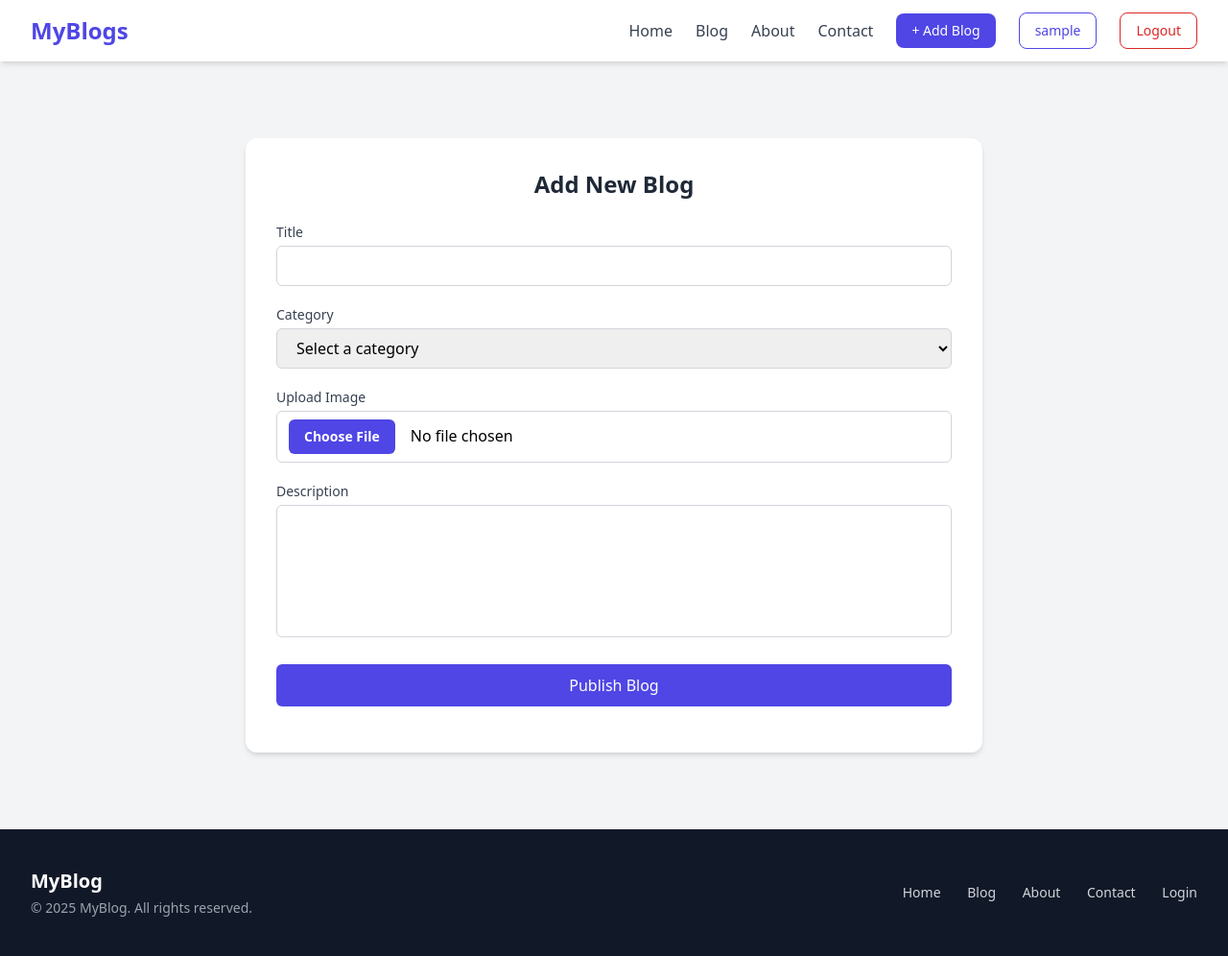
After one commit to MrNipeshGhimire/Django_blog_project_namuna, a Django app: page /create/ in a window 1280 px wide. The commit adds this page. Shown: the whole page at 96% size. Run offline with Django 5.2, Linux system fonts and the light colour scheme; the visitor is signed in with stand-in values (Sample User, id 1).

Commit message:
logout commit

```diff
--- a/blog_project/blog_app/templates/components/_navbar.html
+++ b/blog_project/blog_app/templates/components/_navbar.html
@@ -28,7 +28,7 @@
          <a href=""><button class="border border-indigo-600 text-indigo-600 hover:bg-indigo-50 px-4 py-2 rounded-lg transition text-sm font-medium">
           {{user.username}}
         </button></a>
-        <a href=""><button class="border border-red-600 text-red-600 hover:bg-indigo-50 px-4 py-2 rounded-lg transition text-sm font-medium">
+        <a href="{% url "logout" %}"><button onclick="return confirm('Are you sure want to logout?')" class="border border-red-600 text-red-600 hover:bg-indigo-50 px-4 py-2 rounded-lg transition text-sm font-medium">
           Logout
         </button></a>
         {% else %}
--- /dev/null
+++ b/blog_project/blog_app/templates/main/create_blog.html
@@ -0,0 +1,67 @@
+<html>
+<head>
+    <title>Home Page</title>
+    {% load static %}
+<link  href ="{% static 'src/styles.css' %}" rel="stylesheet" />
+</head>
+
+<body>
+    {% include "components/_navbar.html" %}
+<!-- Add Blog Page -->
+<section class="min-h-screen bg-gray-100 flex items-center justify-center px-4 sm:px-6 lg:px-8 py-12">
+  <div class="max-w-3xl w-full bg-white p-8 rounded-xl shadow-md">
+
+    <!-- Heading -->
+    <h2 class="text-2xl font-bold text-gray-800 mb-6 text-center">Add New Blog</h2>
+
+    <!-- Blog Form -->
+    <form action="#" method="POST" enctype="multipart/form-data" class="space-y-5">
+
+      <!-- Title -->
+      <div>
+        <label for="title" class="block text-sm font-medium text-gray-700 mb-1">Title</label>
+        <input type="text" id="title" name="title" required
+          class="w-full border border-gray-300 px-4 py-2 rounded-md focus:ring-2 focus:ring-indigo-500 focus:outline-none" />
+      </div>
+
+      <!-- Category -->
+      <div>
+        <label for="category" class="block text-sm font-medium text-gray-700 mb-1">Category</label>
+        <select id="category" name="category" required
+          class="w-full border border-gray-300 px-4 py-2 rounded-md focus:ring-2 focus:ring-indigo-500 focus:outline-none">
+          <option value="">Select a category</option>
+          <option value="technology">Technology</option>
+          <option value="lifestyle">Lifestyle</option>
+          <option value="travel">Travel</option>
+          <option value="coding">Coding</option>
+        </select>
+      </div>
+
+      <!-- Image Upload -->
+      <div>
+        <label for="image" class="block text-sm font-medium text-gray-700 mb-1">Upload Image</label>
+        <input type="file" id="image" name="image" accept="image/*"
+          class="w-full border border-gray-300 px-3 py-2 rounded-md bg-white file:mr-4 file:py-2 file:px-4 file:rounded-md file:border-0 file:text-sm file:font-semibold file:bg-indigo-600 file:text-white hover:file:bg-indigo-700 transition" />
+      </div>
+
+      <!-- Description -->
+      <div>
+        <label for="description" class="block text-sm font-medium text-gray-700 mb-1">Description</label>
+        <textarea id="description" name="description" rows="5" required
+          class="w-full border border-gray-300 px-4 py-2 rounded-md focus:ring-2 focus:ring-indigo-500 focus:outline-none resize-none"></textarea>
+      </div>
+
+      <!-- Submit Button -->
+      <div class="pt-2">
+        <button type="submit"
+          class="w-full bg-indigo-600 hover:bg-indigo-700 text-white font-medium py-2.5 rounded-md transition">
+          Publish Blog
+        </button>
+      </div>
+    </form>
+  </div>
+</section>
+{% include "components/_footer.html" %}
+
+</body>
+</html>
--- a/blog_project/blog_app/urls.py
+++ b/blog_project/blog_app/urls.py
@@ -1,11 +1,13 @@
 from django.urls import path
-from .views.main_view import index_page,about_page
-from .views.auth_view import login_method, register_method
+from .views.main_view import index_page,about_page,create_blog
+from .views.auth_view import login_method, register_method,logout_method
 
 
 urlpatterns = [
     path('',index_page, name="index"),
     path('about/',about_page, name="about"),
     path('login/',login_method, name="login"),
-    path('register/',register_method, name="register")
+    path('register/',register_method, name="register"),
+    path('logout/',logout_method, name="logout"),
+    path('create/',create_blog, name="create")
 ]
--- a/blog_project/blog_app/views/main_view.py
+++ b/blog_project/blog_app/views/main_view.py
@@ -7,3 +7,7 @@ def index_page(request):
 
 def about_page(request):
     return render(request,'main/about_page.html')
+
+
+def create_blog(request):
+    return render(request,'main/create_blog.html')
--- a/blog_project/static/src/styles.css
+++ b/blog_project/static/src/styles.css
@@ -427,7 +427,7 @@ Ensure the default browser behavior of the `hidden` attribute.
   --tw-transform: translateX(var(--tw-translate-x)) translateY(var(--tw-translate-y)) rotate(var(--tw-rotate)) skewX(var(--tw-skew-x)) skewY(var(--tw-skew-y)) scaleX(var(--tw-scale-x)) scaleY(var(--tw-scale-y));
 }
 
-.border {
+.border, .file\:border-0::file-selector-button {
   --tw-border-opacity: 1;
   border-color: rgb(229 231 235 / var(--tw-border-opacity));
 }
@@ -568,12 +568,20 @@ Ensure the default browser behavior of the `hidden` attribute.
   max-width: 28rem;
 }
 
+.max-w-3xl {
+  max-width: 48rem;
+}
+
 .flex-shrink-0 {
   flex-shrink: 0;
 }
 
 .transform {
   transform: var(--tw-transform);
+}
+
+.resize-none {
+  resize: none;
 }
 
 .grid-cols-1 {
@@ -624,6 +632,12 @@ Ensure the default browser behavior of the `hidden` attribute.
   --tw-space-y-reverse: 0;
   margin-top: calc(0.5rem * calc(1 - var(--tw-space-y-reverse)));
   margin-bottom: calc(0.5rem * var(--tw-space-y-reverse));
+}
+
+.space-y-5 > :not([hidden]) ~ :not([hidden]) {
+  --tw-space-y-reverse: 0;
+  margin-top: calc(1.25rem * calc(1 - var(--tw-space-y-reverse)));
+  margin-bottom: calc(1.25rem * var(--tw-space-y-reverse));
 }
 
 .overflow-hidden {
@@ -704,6 +718,10 @@ Ensure the default browser behavior of the `hidden` attribute.
   padding: 1rem;
 }
 
+.p-8 {
+  padding: 2rem;
+}
+
 .px-4 {
   padding-left: 1rem;
   padding-right: 1rem;
@@ -737,6 +755,16 @@ Ensure the default browser behavior of the `hidden` attribute.
 .py-3 {
   padding-top: 0.75rem;
   padding-bottom: 0.75rem;
+}
+
+.py-12 {
+  padding-top: 3rem;
+  padding-bottom: 3rem;
+}
+
+.py-2\.5 {
+  padding-top: 0.625rem;
+  padding-bottom: 0.625rem;
 }
 
 .pt-2 {
@@ -853,6 +876,11 @@ Ensure the default browser behavior of the `hidden` attribute.
 .text-gray-300 {
   --tw-text-opacity: 1;
   color: rgb(209 213 219 / var(--tw-text-opacity));
+}
+
+.text-red-600 {
+  --tw-text-opacity: 1;
+  color: rgb(220 38 38 / var(--tw-text-opacity));
 }
 
 .text-gray-800 {
@@ -870,9 +898,9 @@ Ensure the default browser behavior of the `hidden` attribute.
   color: rgb(22 163 74 / var(--tw-text-opacity));
 }
 
-.text-red-600 {
+.text-blue-600 {
   --tw-text-opacity: 1;
-  color: rgb(220 38 38 / var(--tw-text-opacity));
+  color: rgb(37 99 235 / var(--tw-text-opacity));
 }
 
 .shadow-md {
```
Also changed, not shown: other parts of blog_project/static/src/styles.css (+56 -15 lines), blog_project/blog_app/views/auth_view.py (+6 -1 lines).
